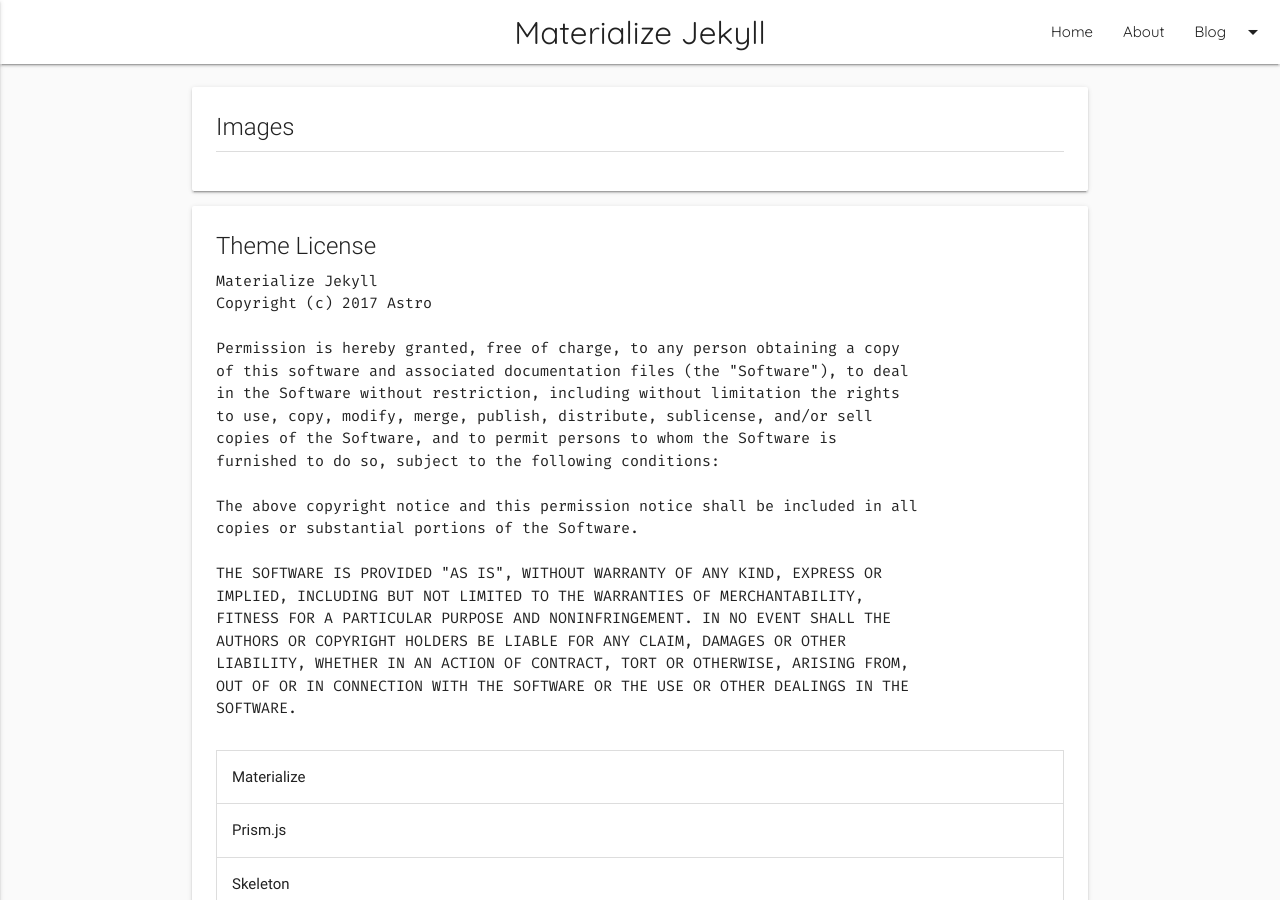
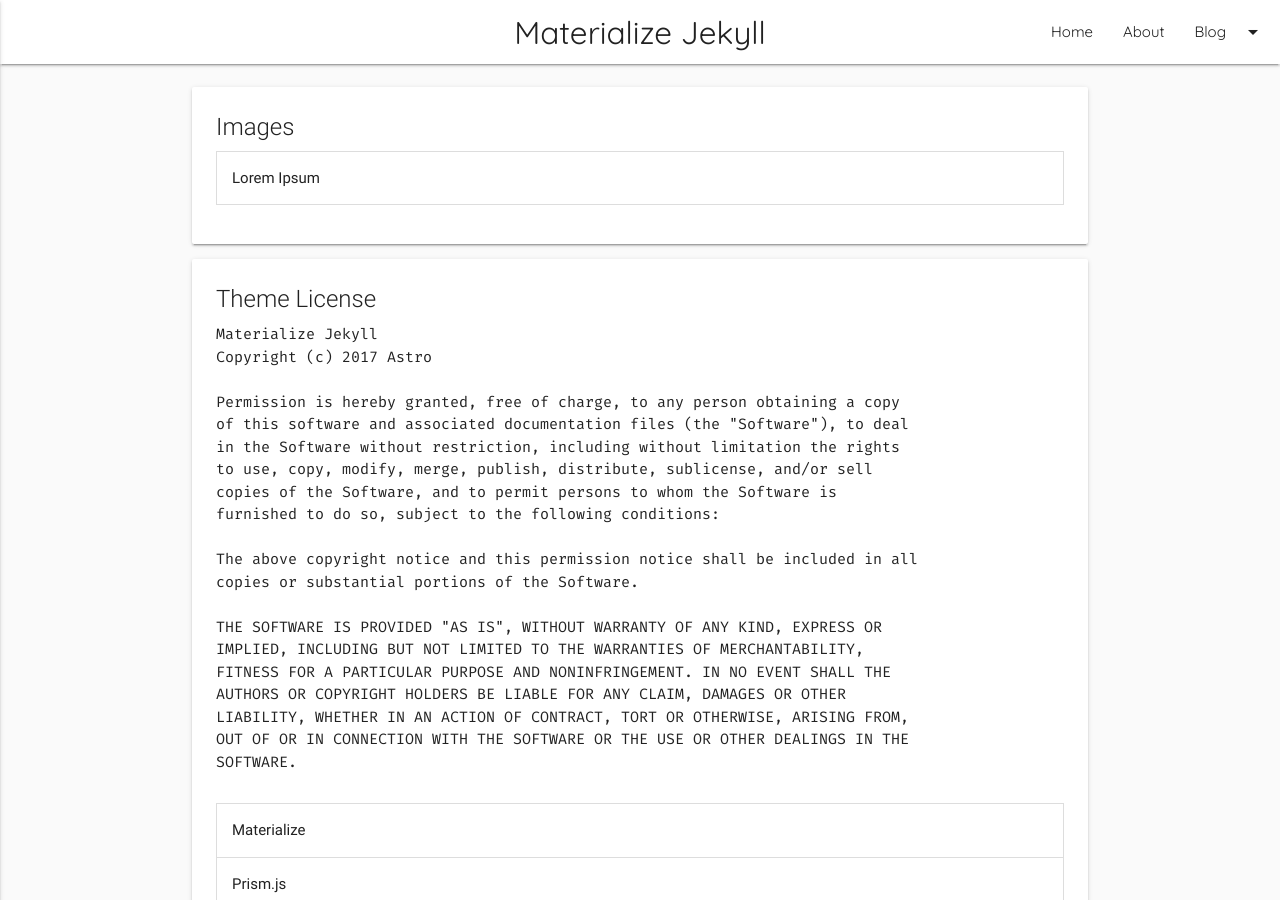
Before and after one commit to Astro36/materialize-jekyll, a Jekyll site: the page built from resources.html, in a window 1280 px wide and 900 px high. Built offline with Jekyll 4.4.1, drawn with Linux system fonts in a browser that asks for light colours; nearby versions of some CDN libraries; some web fonts are replaced.

Commit message:
Fix image bug

```diff
--- a/_includes/post_card.html
+++ b/_includes/post_card.html
@@ -1,15 +1,15 @@
 <article>
   <div class="card">
-    {% if post.image.src %}
+    {% if post.image.path %}
     <div class="card-image">
-      <img class="materialboxed" data-caption="© {{ post.image.copyright }}" src="{{ post.image.src }}">
+      <img class="materialboxed" data-caption="© {{ post.image.copyright }}" src="{{ post.image.path }}">
       <span class="card-title" style="background-color: rgba(0,0,0,.3); width: 100%;">
         {{ post.title }}
       </span>
     </div>
     {% endif %}
     <div class="card-content" style="cursor: pointer;" onclick="window.location='{{ url }}{{ post.url }}'">
-      {% unless post.image.src %}
+      {% unless post.image.path %}
       <span class="card-title">{{ post.title }}</span>
       {% endunless %}
       <p style="font-weight: 600; margin-bottom: 10px;"><time datetime="{{ post.date }}">{{ post.date | date_to_string }}</time></p>
--- a/_layouts/post.html
+++ b/_layouts/post.html
@@ -10,14 +10,14 @@
       <div class="col s12">
         <article>
           <div class="card">
-            {% if page.image.src %}
+            {% if page.image.path %}
             <div class="card-image">
-              <img class="materialboxed" data-caption="© {{ page.image.copyright }}" src="{{ page.image.src }}">
+              <img class="materialboxed" data-caption="© {{ page.image.copyright }}" src="{{ page.image.path }}">
               <span class="card-title truncate" style="background-color: rgba(0,0,0,.3); width: 100%;">{{ page.title }}</span>
             </div>
             {% endif %}
             <div class="card-content">
-              {% unless page.image.src %}
+              {% unless page.image.path %}
               <span class="card-title truncate">{{ page.title }}</span>
               {% endunless %}
               <p style="font-weight: 600; margin-bottom: 10px;"><time datetime="{{ post.date }}">{{ page.date | date_to_string }}</time>{% if site.author.disqus %} | <a href="{{ url }}{{ page.url }}#disqus_thread" data-disqus-identifier="{{ page.id }}">Comment</a>{% endif %}</p>
--- a/index.html
+++ b/index.html
@@ -39,12 +39,12 @@
         <h4 class="deep-purple-text" id="latest-images">Latest Images</h4>
       </div>
       {% for post in site.posts %}
-        {% if post.image.src %}
+        {% if post.image.path %}
         <div class="col s12 m6">
           <article>
             <div class="card">
               <div class="card-image">
-                <img class="materialboxed" data-caption="© {{ post.image.copyright }}" src="{{ post.image.src }}">
+                <img class="materialboxed" data-caption="© {{ post.image.copyright }}" src="{{ post.image.path }}">
                 <span class="card-title" style="background-color: rgba(0,0,0,.3); cursor: pointer; padding: 8px 24px; width: 100%;" onclick="window.location='{{ url }}{{ post.url }}'">
                   {{ post.title }}<time datetime="{{ post.date }}" style="font-size: 16px;"> | {{ post.date | date_to_string }}</time>
                 </span>
--- a/resources.html
+++ b/resources.html
@@ -13,11 +13,11 @@
             <div class="card-content">
               <span class="card-title">Images</span>
               <ul class="collapsible" data-collapsible="expandable">
-                {% for post in site.posts %} {% if post.image.src %}
+                {% for post in site.posts %} {% if post.image.path %}
                 <li>
                   <div class="collapsible-header">{{ post.title }}</div>
                   <div class="collapsible-body">
-                    <img class="materialboxed responsive-img" src="{{ post.image.src }}" alt="{{ post.image.copyright }}">
+                    <img class="materialboxed responsive-img" src="{{ post.image.path }}" alt="{{ post.image.copyright }}">
                   </div>
                 </li>
                 {% endif %} {% endfor %}
```
